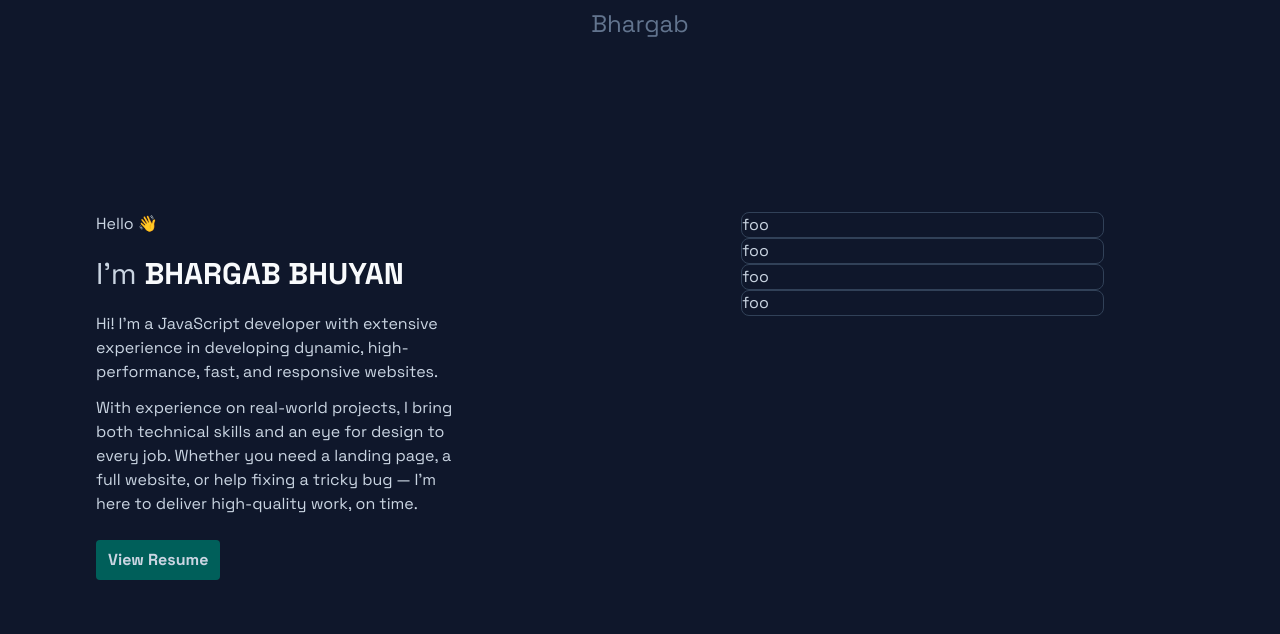
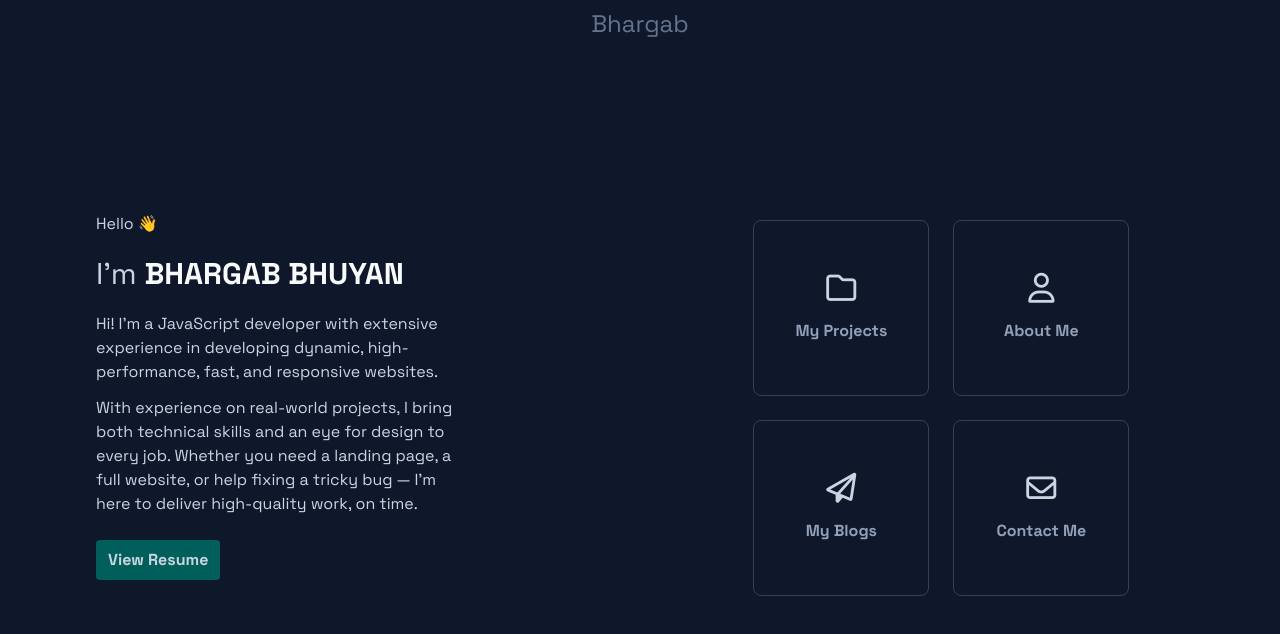
Before and after one commit to bhargablinx/portfolio, a website: page src/index.html in a window 1280 px wide. Drawn offline with Linux system fonts and the light colour scheme; a web font is replaced by a local one.

Commit message:
hero section complete

```diff
--- a/src/index.html
+++ b/src/index.html
@@ -4,6 +4,10 @@
     <meta charset="UTF-8" />
     <meta name="viewport" content="width=device-width, initial-scale=1.0" />
     <link href="./output.css" rel="stylesheet" />
+    <script
+      src="https://kit.fontawesome.com/5593a2500e.js"
+      crossorigin="anonymous"
+    ></script>
     <title>Portfolio</title>
   </head>
   <body
@@ -42,11 +46,37 @@
             </div>
           </div>
         </div>
-        <div class="w-1/3 mr-20">
-          <div class="border border-slate-700 rounded-lg">foo</div>
-          <div class="border border-slate-700 rounded-lg">foo</div>
-          <div class="border border-slate-700 rounded-lg">foo</div>
-          <div class="border border-slate-700 rounded-lg">foo</div>
+        <div
+          class="sm:w-1/3 sm:mr-20 flex flex-wrap flex-col justify-center items-center"
+        >
+          <div class="flex-1 flex">
+            <div
+              class="cursor-pointer hover:bg-slate-800 hover:text-teal-500 flex-1 flex flex-col items-center justify-center border border-slate-700 rounded-lg w-36 h-36 sm:w-44 sm:h-44 p-3 m-3"
+            >
+              <i class="fa-regular fa-folder text-3xl"></i>
+              <span class="mt-4 font-bold text-slate-400">My Projects</span>
+            </div>
+            <div
+              class="cursor-pointer hover:bg-slate-800 hover:text-teal-500 flex-1 flex flex-col items-center justify-center border border-slate-700 rounded-lg w-36 h-36 sm:w-44 sm:h-44 p-3 m-3"
+            >
+              <i class="fa-regular fa-user text-3xl"></i>
+              <span class="mt-4 font-bold text-slate-400">About Me</span>
+            </div>
+          </div>
+          <div class="flex-1 flex">
+            <div
+              class="cursor-pointer hover:bg-slate-800 hover:text-teal-500 flex-1 flex flex-col items-center justify-center border border-slate-700 rounded-lg w-36 h-36 sm:w-44 sm:h-44 p-3 m-3"
+            >
+              <i class="fa-regular fa-paper-plane text-3xl"></i>
+              <span class="mt-4 font-bold text-slate-400">My Blogs</span>
+            </div>
+            <div
+              class="cursor-pointer hover:bg-slate-800 hover:text-teal-500 flex-1 flex flex-col items-center justify-center border border-slate-700 rounded-lg w-36 h-36 sm:w-44 sm:h-44 p-3 m-3"
+            >
+              <i class="fa-regular fa-envelope text-3xl"></i>
+              <span class="mt-4 font-bold text-slate-400">Contact Me</span>
+            </div>
+          </div>
         </div>
       </div>
       <div class="flex-1"></div>
```
Also changed, not shown: src/output.css.
